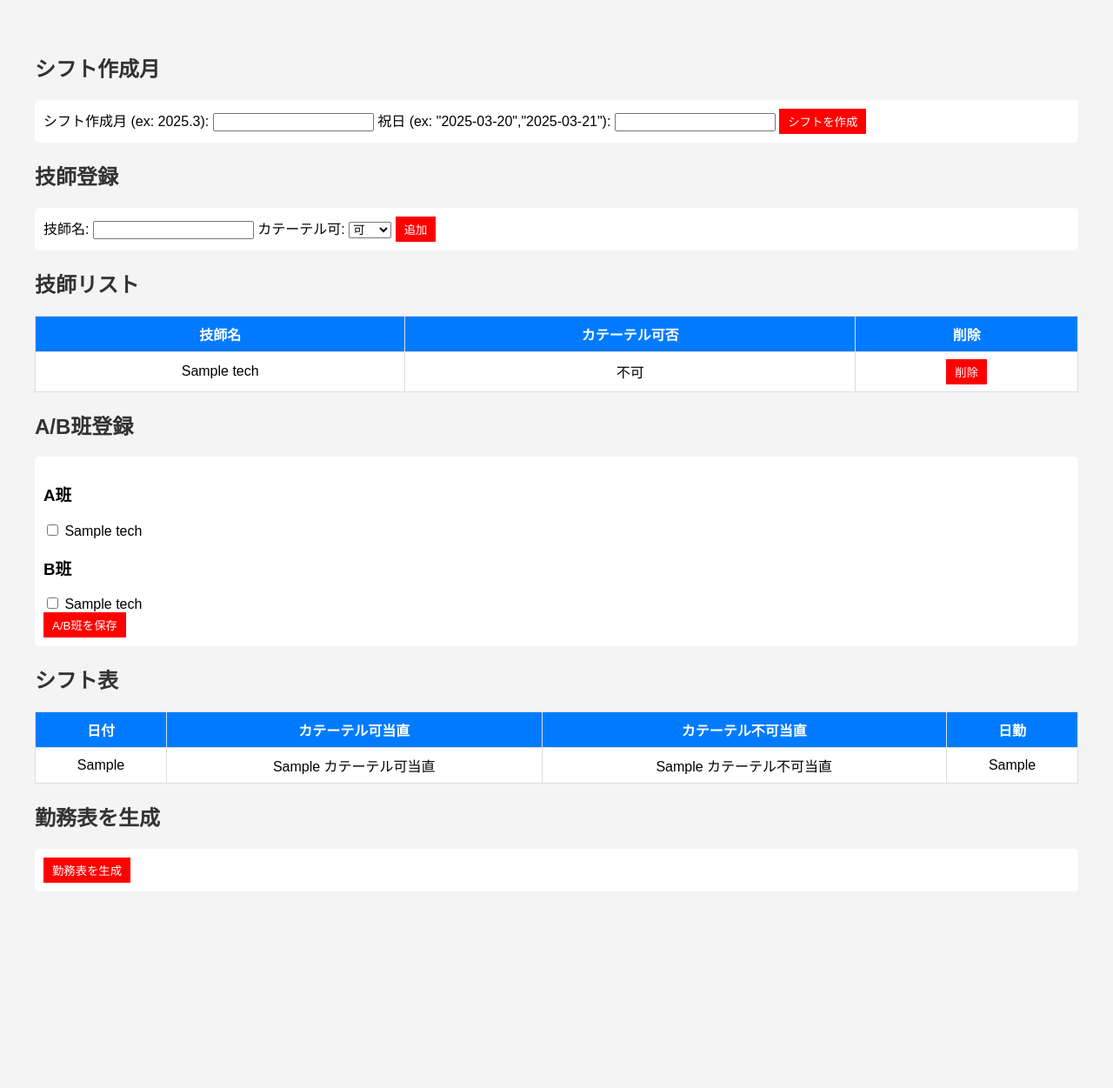
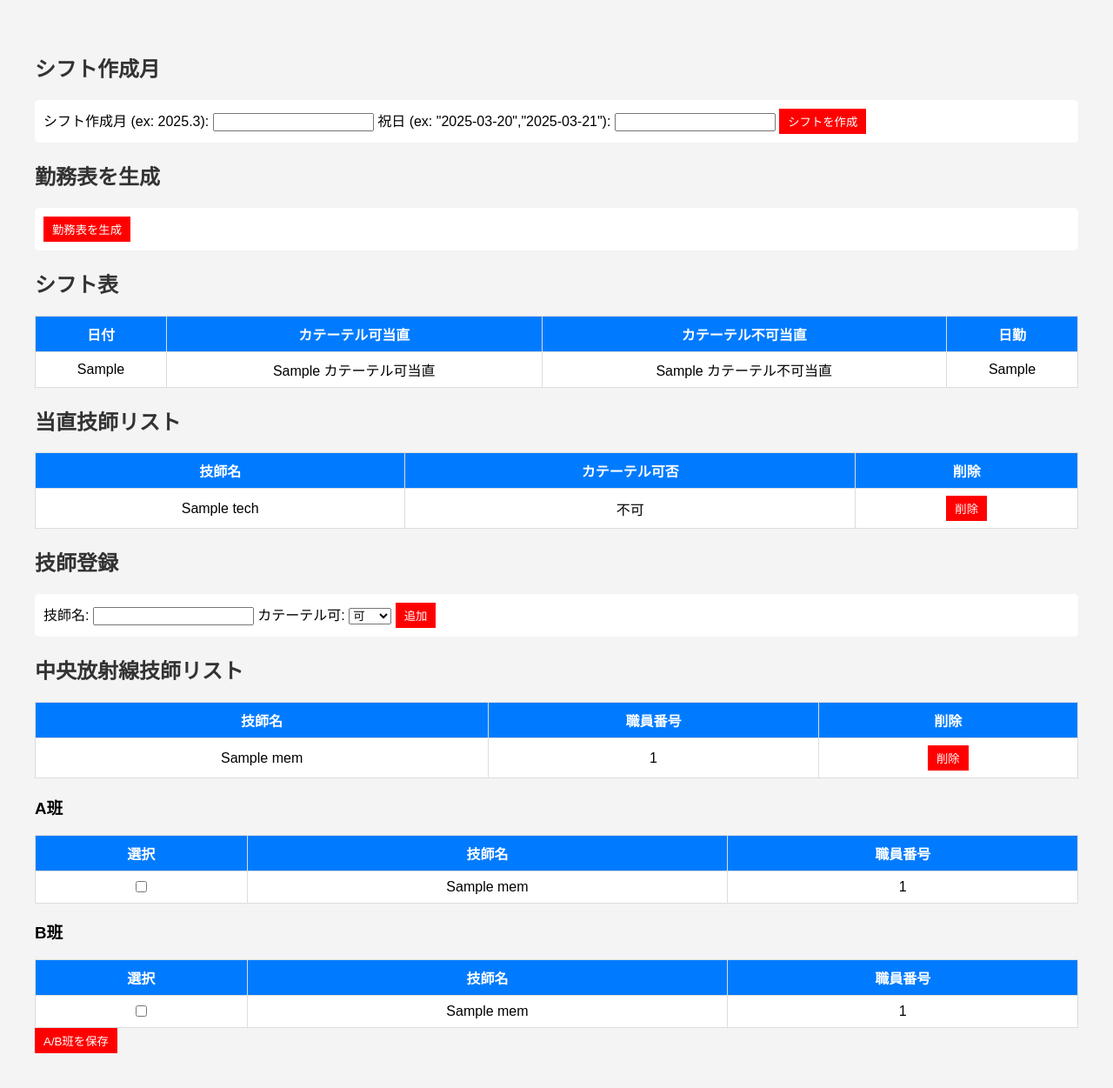
Before and after one commit to multikokoiti1998/shift_app, a Django app: template shift_manager/shift_app/templates/index.html in a window 1280 px wide. Shown: the whole page at 87% size. Before the commit the page ends 1015 px from the top, so only its background shows below. Run offline with Django 5.2, Linux system fonts and the light colour scheme; the template is opened without the code that fills it: most values are stand-ins (such as "Sample title", 1, 10 or a date in 2020).

Commit message:
ab班登録関数実装

```diff
--- a/shift_manager/shift_app/templates/index.html
+++ b/shift_manager/shift_app/templates/index.html
@@ -55,51 +55,11 @@
         <label>祝日 (ex: "2025-03-20","2025-03-21"): <input type="text" name="holiday_input"></label>
         <button type="submit">シフトを作成</button>
     </form>
-    <h2>技師登録</h2>
 
-    <form method="POST" action="{% url 'add_tech' %}">
+    <h2>勤務表を生成</h2>
+    <form method="POST" action="{% url 'generate_attendance_report' %}">
         {% csrf_token %}
-        <label>技師名: <input type="text" name="new_tech" required></label>
-        <label>
-            カテーテル可:
-            <select name="catheter_ability">
-                <option value="1">可</option>
-                <option value="0">不可</option>
-            </select>
-        </label>
-        <button type="submit">追加</button>
-    </form>
-
-    <h2>技師リスト</h2>
-    <table>
-        <tr>
-            <th>技師名</th>
-            <th>カテーテル可否</th>
-            <th>削除</th>
-        </tr>
-        {% for tech in all_techs %}
-        <tr>
-            <td>{{ tech }}</td>
-            <td>{% if tech in catheter_team %} 可 {% else %} 不可 {% endif %}</td>
-            <td><a href="{% url 'delete_tech' tech %}"><button>削除</button></a></td>
-        </tr>
-        {% endfor %}
-    </table>
-
-    <h2>A/B班登録</h2>
-    <form method="POST" action="{% url 'assign_ab_team' %}">
-        {% csrf_token %}
-        <h3>A班</h3>
-        {% for tech in all_techs %}
-            <label><input type="checkbox" name="a_team" value="{{ tech }}" {% if tech in a_team %}checked{% endif %}> {{ tech }}</label><br>
-        {% endfor %}
-
-        <h3>B班</h3>
-        {% for tech in all_techs %}
-            <label><input type="checkbox" name="b_team" value="{{ tech }}" {% if tech in b_team %}checked{% endif %}> {{ tech }}</label><br>
-        {% endfor %}
-
-        <button type="submit">A/B班を保存</button>
+        <button type="submit">勤務表を生成</button>
     </form>
 
     <h2>シフト表</h2>
@@ -119,10 +79,94 @@
         </tr>
         {% endfor %}
     </table>
-    <h2>勤務表を生成</h2>
-    <form method="POST" action="{% url 'generate_attendance_report' %}">
+
+
+    <h2>当直技師リスト</h2>
+    <table>
+        <tr>
+            <th>技師名</th>
+            <th>カテーテル可否</th>
+            <th>削除</th>
+        </tr>
+        {% for tech in all_techs %}
+        <tr>
+            <td>{{ tech }}</td>
+            <td>{% if tech in catheter_team %} 可 {% else %} 不可 {% endif %}</td>
+            <td><a href="{% url 'delete_tech' tech %}"><button>削除</button></a></td>
+        </tr>
+        {% endfor %}
+    </table>
+    <h2>技師登録</h2>
+    <form method="POST" action="{% url 'add_tech' %}">
         {% csrf_token %}
-        <button type="submit">勤務表を生成</button>
+        <label>技師名: <input type="text" name="new_tech" required></label>
+        <label>
+            カテーテル可:
+            <select name="catheter_ability">
+                <option value="1">可</option>
+                <option value="0">不可</option>
+            </select>
+        </label>
+        <button type="submit">追加</button>
+    </form>
+
+    <h2>中央放射線技師リスト</h2>
+    <table>
+        <tr>
+            <th>技師名</th>
+            <th>職員番号</th>
+            <th>削除</th>
+        </tr>
+        {% for name, num in all_mem %}
+        <tr>
+            <td>{{ name }}</td>
+            <td>{{ num }}</td>
+            <td><a href="{% url 'delete_tech' name %}"><button>削除</button></a></td>
+        </tr>
+        {% endfor %}
+    </table>
+    <h3>A班</h3>
+    <table>
+        <tr>
+            <th>選択</th>
+            <th>技師名</th>
+            <th>職員番号</th>
+        </tr>
+        {% for name, num in all_mem %}
+        <tr>
+            <td><input type="checkbox" name="a_team" value="{{ name }}" {% if name in a_team %}checked{% endif %}></td>
+            <td>{{ name }}</td>
+            <td>{{ num }}</td>
+        </tr>
+        {% empty %}
+        <tr>
+            <td colspan="3">登録された技師がいません。</td>
+        </tr>
+        {% endfor %}
+    </table>
+
+    <h3>B班</h3>
+    <table>
+        <tr>
+            <th>選択</th>
+            <th>技師名</th>
+            <th>職員番号</th>
+        </tr>
+        {% for name, num in all_mem %}
+        <tr>
+            <td><input type="checkbox" name="b_team" value="{{ name }}" {% if name in b_team %}checked{% endif %}></td>
+            <td>{{ name }}</td>
+            <td>{{ num }}</td>
+        </tr>
+        {% empty %}
+        <tr>
+            <td colspan="3">登録された技師がいません。</td>
+        </tr>
+        {% endfor %}
+    </table>
+
+
+        <button type="submit">A/B班を保存</button>
     </form>
 
 </body>
--- a/shift_manager/static/techs.csv
+++ b/shift_manager/static/techs.csv
@@ -22,5 +22,4 @@
 清水 正生,0
 菅野 祐萌,0
 別所 貴仁,1
-坂下 大知,0
 庵 緋沙子,1
```
Also changed, not shown: shift_manager/shift_app/views.py (+27 -7 lines), 5 other files.
